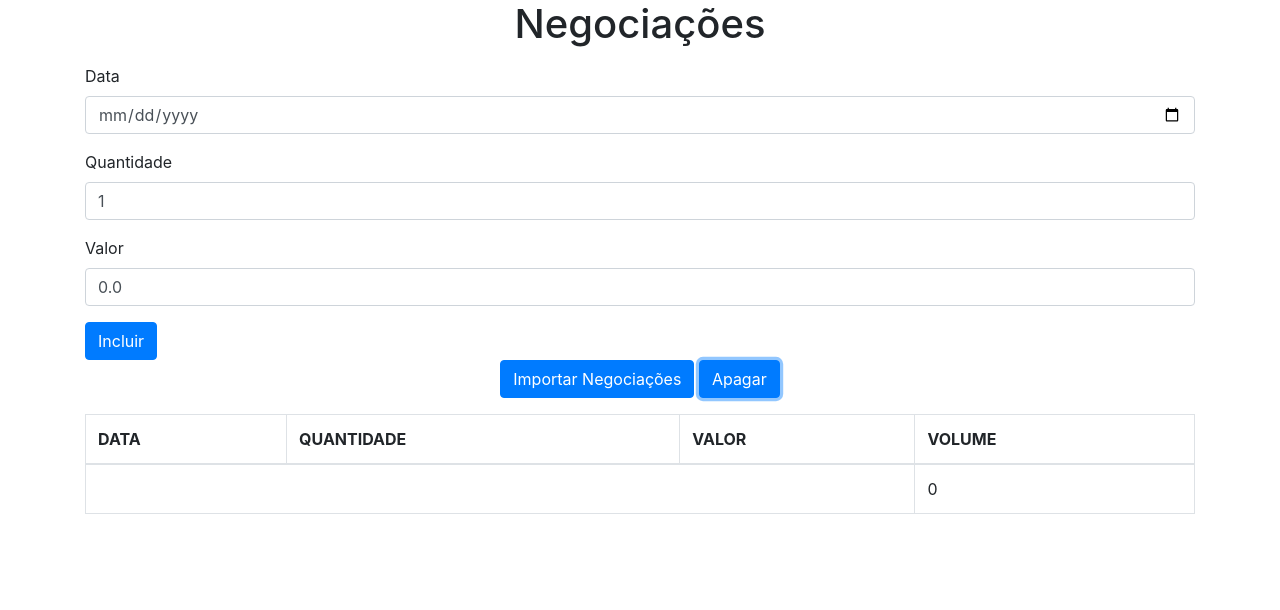
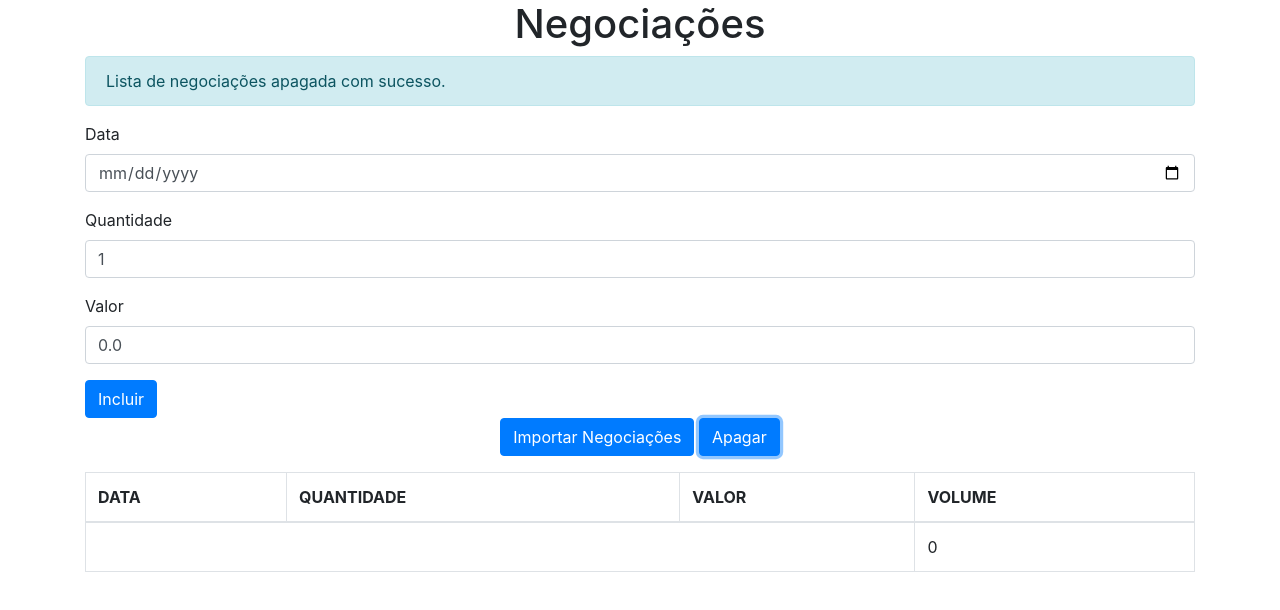
Before and after one commit to GabrielStahlberg/treinamento_javascript, a plain HTML site: page client/index.html in a window 1280 px wide. Both pictures are taken after a click on the button "Apagar". Drawn offline with nearby package versions, Linux system fonts and the light colour scheme; files whose address does not match are found by name.

Commit message:
Padrão de projeto Proxy.

```diff
--- a/client/index.html
+++ b/client/index.html
@@ -36,7 +36,7 @@
       Importar Negociações
     </button>
 
-    <button class="btn btn-primary text-center" type="button">
+    <button onclick="negociacaoController.apaga()" class="btn btn-primary text-center" type="button">
       Apagar
     </button>
   </div>
@@ -54,7 +54,7 @@
 
 
   <script>
-    let negociacaoController = new NegociacaoController();
+     let negociacaoController = new NegociacaoController();
   </script>
 </body>
 
--- a/client/js/app/controller/NegociacaoController.js
+++ b/client/js/app/controller/NegociacaoController.js
@@ -8,10 +8,34 @@ class NegociacaoController {
     this._inputData = $('#data');
     this._inputQuantidade = $('#quantidade');
     this._inputValor = $('#valor');
-    this._listaNegociacoes = new ListaNegociacoes();
+
+    /*
+      - O segundo argumento do Proxy é um handler. Um objeto que contém as "traps" do proxy.
+      - TARGET: Objeto real que é encapsulado pela proxy.
+      - PROP: Propriedade que está sendo lida naquele momento.
+      - RECEIVER: Referência ao próprio proxy.
+
+      - ARGUMENTS: É uma variável implícita que nos dá acesso a todos os parâmetros
+         passados para a função ou método.
+    */
+
+    let self = this;
+    this._listaNegociacoes = new Proxy(new ListaNegociacoes(), {
+      get(target, prop, receiver) {
+        if (['adiciona', 'esvazia'].includes(prop) && typeof (target[prop]) == typeof (Function)) {
+          return function () {
+            Reflect.apply(target[prop], target, arguments);
+            self._negociacoesView.update(target);
+          }
+        }
+
+        return Reflect.get(target, prop, receiver);
+      }
+    });
+
     this._negociacoesView = new NegociacoesView($('#negociacoesView'));
+    this._negociacoesView.update(this._listaNegociacoes);
 
-    this._negociacoesView.update(this._listaNegociacoes);
     this._mensagem = new Mensagem();
     this._mensagemView = new MensagemView($('#mensagemView'));
     this._mensagemView.update(this._mensagem);
@@ -26,7 +50,13 @@ class NegociacaoController {
     this._limpaFormulario();
   }
 
-  _criaNegociacao(){
+  apaga() {
+    this._listaNegociacoes.esvazia();
+    this._mensagem.texto = 'Lista de negociações apagada com sucesso.';
+    this._mensagemView.update(this._mensagem);
+  }
+
+  _criaNegociacao() {
     return new Negociacao(
       DateHelper.textoParaData(this._inputData.value),
       this._inputQuantidade.value,
--- a/client/js/app/models/ListaNegociacoes.js
+++ b/client/js/app/models/ListaNegociacoes.js
@@ -13,4 +13,7 @@ class ListaNegociacoes {
     return [].concat(this._negociacoes);
   }
 
+  esvazia() {
+    this._negociacoes = [];
+  }
 }
```
